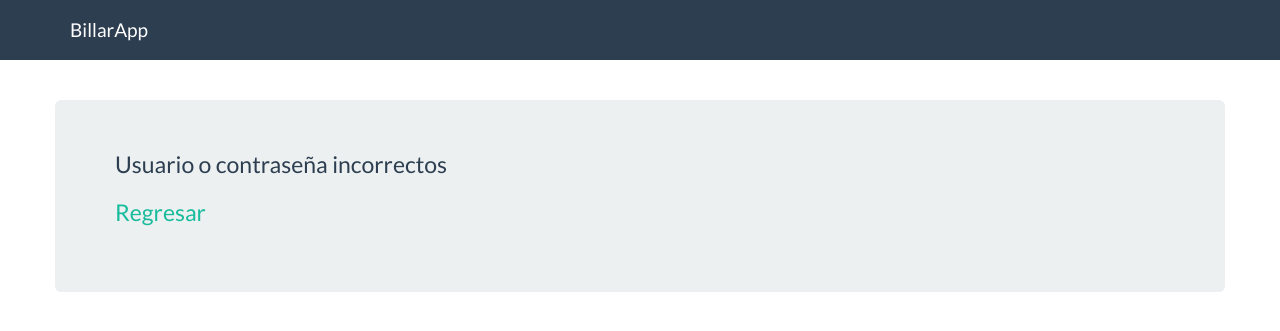
After one commit to Smora1110/Billarapp, a PHP site: page /panel/usuario_incorrecto.php in a window 1280 px wide. The commit adds this page. Shown: the top 331 px of the page. Run offline with PHP 8.4, Linux system fonts and the light colour scheme.

Commit message:
commit pau3

```diff
--- a/panel/login.php
+++ b/panel/login.php
@@ -26,7 +26,7 @@ if ($_SERVER['REQUEST_METHOD'] === 'POST') {
         }
 
     } else {
-        echo "Usuario o contraseña incorrectos";
+        header('Location: usuario_incorrecto.php');
     }
 
 }
--- /dev/null
+++ b/panel/usuario_incorrecto.php
@@ -0,0 +1,60 @@
+<!DOCTYPE html>
+<html lang="en">
+  <head>
+    <meta charset="utf-8">
+    <meta http-equiv="X-UA-Compatible" content="IE=edge">
+    <meta name="viewport" content="width=device-width, initial-scale=1">
+    <!-- The above 3 meta tags *must* come first in the head; any other head content must come *after* these tags -->
+    <meta name="description" content="">
+    <meta name="author" content="">
+
+    <title>BillarApp</title>
+
+    <!-- Latest compiled and minified CSS -->
+    <link rel="stylesheet" href="../assets/css/bootstrap.min.css">
+    <link rel="stylesheet" href="../assets/css/estilos.css">
+  </head>
+
+  <body>
+
+    <!-- Fixed navbar -->
+    <nav class="navbar navbar-default navbar-fixed-top">
+      <div class="container">
+        <div class="navbar-header">
+          <button type="button" class="navbar-toggle collapsed" data-toggle="collapse" data-target="#navbar" aria-expanded="false" aria-controls="navbar">
+            <span class="sr-only">Toggle navigation</span>
+            <span class="icon-bar"></span>
+            <span class="icon-bar"></span>
+            <span class="icon-bar"></span>
+          </button>
+          <a class="navbar-brand" href="index.php">BillarApp</a>
+        </div>
+
+      </div>
+    </nav>
+
+    <div class="container" id="main">
+        <div class="row">
+            <div class="jumbotron">
+                <p>Usuario o contraseña incorrectos</p>
+                <p>
+                    <a href="index.php">Regresar</a>
+                </p>
+            </div>
+
+
+
+        </div>
+
+
+    </div> <!-- /container -->
+
+
+    <!-- Bootstrap core JavaScript
+    ================================================== -->
+    <!-- Placed at the end of the document so the pages load faster -->
+    <script src="../assets/js/jquery.min.js"></script>
+    <script src="../assets/js/bootstrap.min.js"></script>
+
+  </body>
+</html>
```
